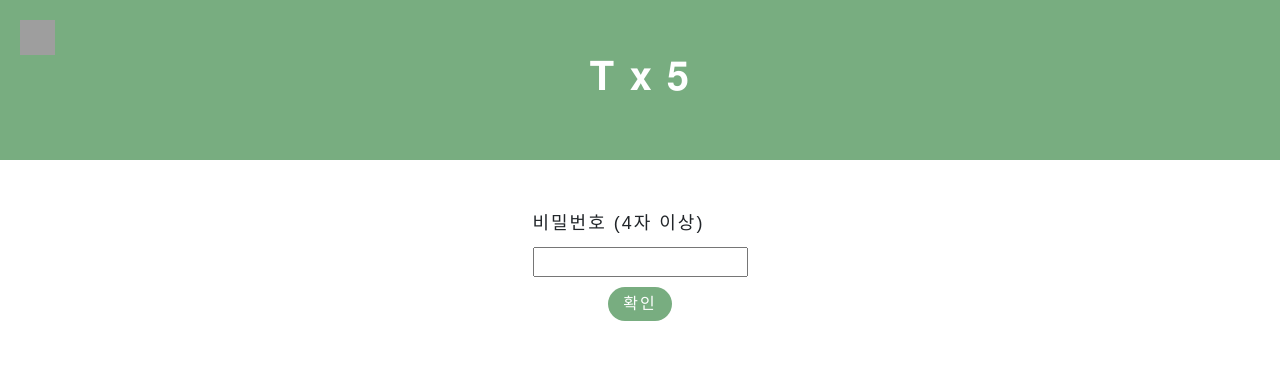
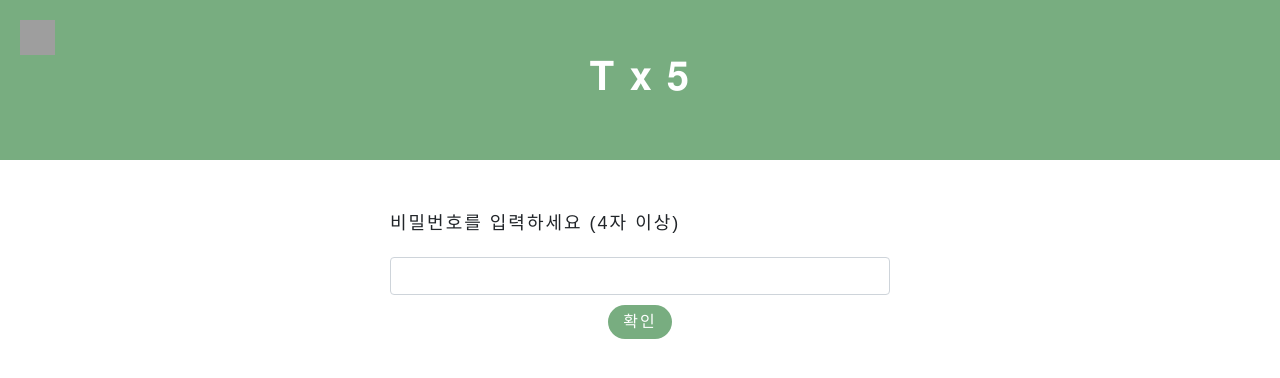
Before and after one commit to oiooeo/Tx5, a Flask app: template templates/validation.html in a window 1280 px wide. Shown: the top 378 px of the page. Run offline with Flask 3, Linux system fonts and the light colour scheme; the template is opened without the code that fills it, so the values that code supplies are empty; some web fonts are replaced; grey boxes are pictures that could not be loaded.

Commit message:
Design: 비밀번호 입력 css 수정

```diff
--- a/templates/member.html
+++ b/templates/member.html
@@ -88,7 +88,7 @@
 
   <form class="wrap" method="post" action="/api/member" onsubmit="deleteMember(event)">
     <div class="mb-3">
-      <label for="pass">삭제하시려면 비밀번호를 입력하세요</label>
+      <label for="pass" style="font-size: large; margin-bottom: 10px;">비밀번호를 입력하세요 (4자 이상)</label>
       <input class="form-control" type="password" id="password" name="password" minlength="4" required />
     </div>
     <input class="button" type="submit" value="삭제" />
--- a/templates/validation.html
+++ b/templates/validation.html
@@ -57,6 +57,11 @@
       margin-bottom: 50px;
     }
 
+    .form-control {
+      width: 500px;
+      margin-top: 10px;
+    }
+
     .button {
       background: #78ad80;
       border: #ffffff00;
@@ -79,8 +84,8 @@
 
   <form class="wrap" method="post" action="/api/member" onsubmit="validateMember(event)">
     <div>
-      <label for="pass" style="font-size: large; margin-bottom: 10px;">비밀번호 (4자 이상)</label></br>
-      <input type="password" id="password" name="password" minlength="4" required />
+      <label for="pass" style="font-size: large; margin-bottom: 10px;">비밀번호를 입력하세요 (4자 이상)</label></br>
+      <input class="form-control" type="password" id="password" name="password" minlength="4" required />
     </div>
     <input class="button" type="submit" value="확인" />
   </form>
```
